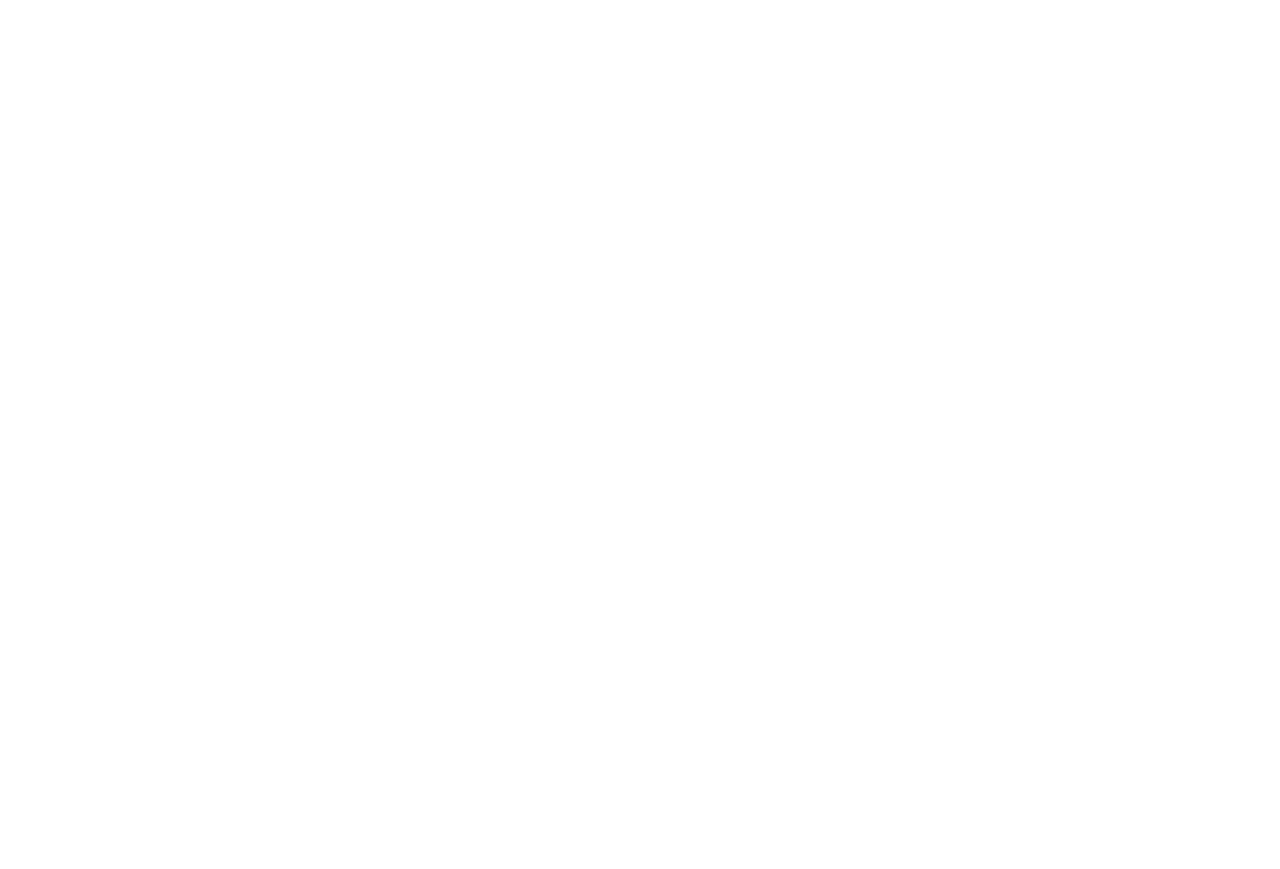
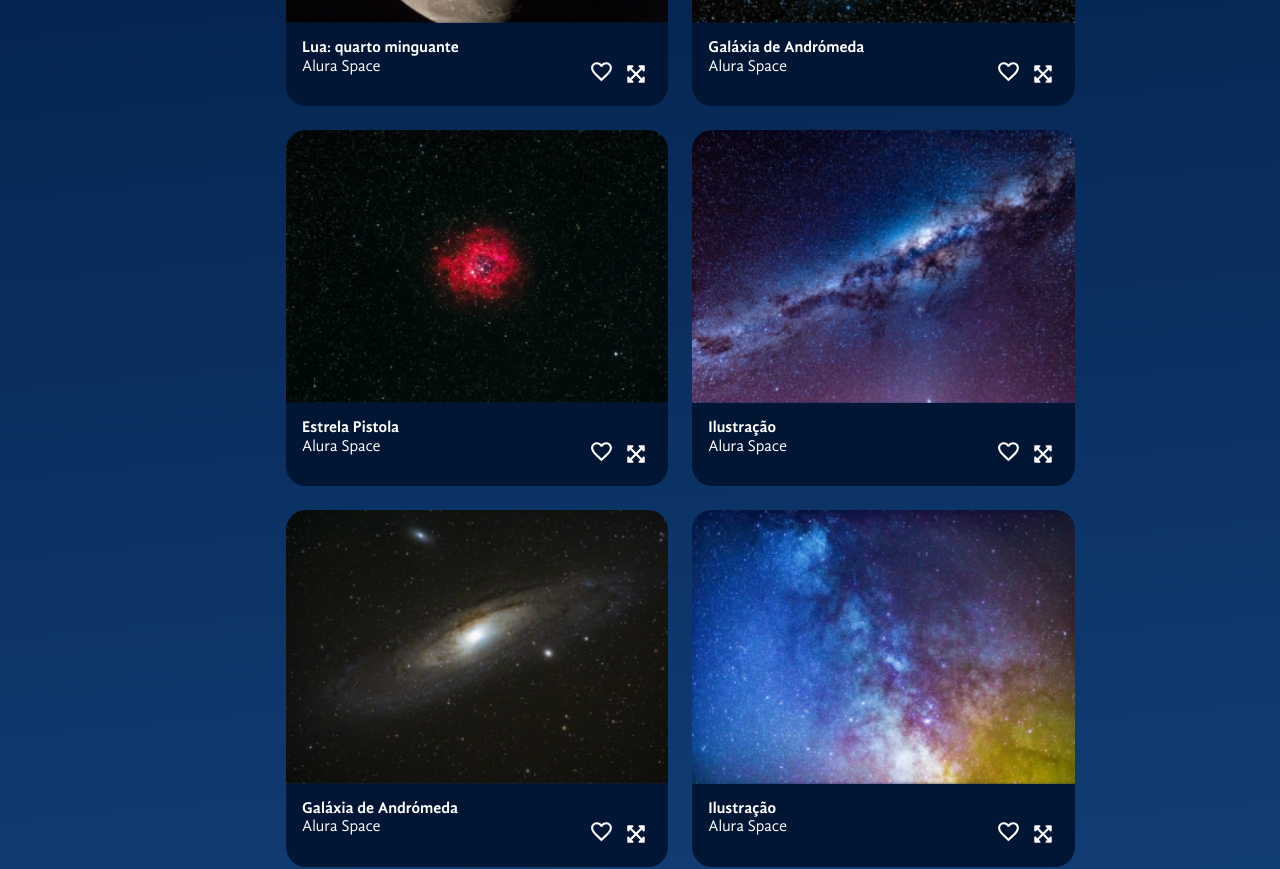
Before and after one commit to GuiBarbosa13/spaceApp, a React (Vite) app: page / in a window 1280 px wide. Shown: the part 1340-2209 px from the top of the page. Before the commit the page ends 800 px from the top, so only its background shows below. Built offline with nearby package versions, Linux system fonts and the light colour scheme.

Commit message:
desenvolvendo o container das imagens da galeria

```diff
--- a/package.json
+++ b/package.json
@@ -12,6 +12,7 @@
   "dependencies": {
     "react": "^18.2.0",
     "react-dom": "^18.2.0",
+    "react-icons": "^5.1.0",
     "styled-components": "^6.1.8"
   },
   "devDependencies": {
--- a/src/App.jsx
+++ b/src/App.jsx
@@ -4,6 +4,8 @@
 import BarraLateral from "./Componentes/BarraLateral";
 import Banner from "./Componentes/Banner";
 import Galeria from "./Componentes/Galeria";
+import Fotos from "./fotos.json";
+import { useState } from "react";
 
 
 const FundoGradiente = styled.div`
@@ -34,6 +36,8 @@
 `
 
 function App() {
+  const [fotosDaGaleria, SetFotosDaGaleria] = useState(Fotos);
+
   return (
     <FundoGradiente>
       <EstilosGlobais/>
@@ -47,7 +51,7 @@
           <ConteudoGaleria>
 
           <Banner/>
-          <Galeria/>
+          <Galeria fotos = {fotosDaGaleria}/>
 
           </ConteudoGaleria>
 
--- a/src/Componentes/BarraLateral/index.jsx
+++ b/src/Componentes/BarraLateral/index.jsx
@@ -6,6 +6,7 @@
     list-style: none;
     padding: 0;
     margin: 0;
+
 
    width: 212px;
    box-sizing: border-box;
--- /dev/null
+++ b/src/Componentes/Galeria/Imagem/index.jsx
@@ -0,0 +1,77 @@
+import { MdFavoriteBorder } from "react-icons/md";
+import { FaExpandArrowsAlt } from "react-icons/fa";
+import styled from "styled-components";
+
+const FigureEstilizada = styled.figure`
+    display: flex;
+    flex-direction: column;
+    margin:0;
+    max-width: calc(50% - 24px);
+    width: 100%;
+`
+
+const ImagemEstilizada = styled.img`
+    min-width: 100%;
+    border-radius: 20px 20px 0 0;
+    box-sizing: border-box;
+`
+
+const FigCaptionEstilizada = styled.figcaption`
+    background-color: #001634;
+    padding: 16px;
+    display: flex;
+    flex-direction: column;
+    border-radius: 0 0 20px 20px;
+
+    h3{
+        color: #fff;
+        font-family: 'GandhiSansBold';
+        font-size: 16px;
+        margin: 0;
+    }
+
+    footer{
+        display: flex;
+        justify-content: space-between;
+        align-items: start;
+
+
+        p{
+            color: #fff;
+            font-weight: 400;
+            font-size: 16px;
+            margin: 0;
+            flex-grow: 1;
+        }
+
+        div{
+            button{
+                background-color: transparent;
+                border: none;
+            }
+        }
+    }
+
+`
+
+
+const Imagem = ({foto}) => {
+    return(
+        <FigureEstilizada>
+            <ImagemEstilizada src={foto.path} alt={foto.titulo}/>
+            <FigCaptionEstilizada>
+                <h3>{foto.titulo}</h3>
+                <footer>
+                    <p>{foto.fonte}</p>
+                    <div>
+                        <button><MdFavoriteBorder fill="#fff" size={25}/></button>
+                        <button><FaExpandArrowsAlt fill="#fff" size={20} /></button>
+                    </div>
+
+                </footer>
+            </FigCaptionEstilizada>
+        </FigureEstilizada>
+    )
+}
+
+export default Imagem;
--- a/src/Componentes/Galeria/index.jsx
+++ b/src/Componentes/Galeria/index.jsx
@@ -2,6 +2,7 @@
 import Titulo from "../Titulo";
 import Populares from "./Populares";
 import Tags from "./Tags";
+import Imagem from "./Imagem";
 
 const GaleriaContainer = styled.div`
     display: flex;
@@ -11,10 +12,16 @@
     flex-grow: 1;
 `
 
+const SecaoFotos = styled.section`
+    display: flex;
+    flex-wrap: wrap;
+    gap: 24px;
+`
 
 
 
-const Galeria = () => {
+
+const Galeria = ({fotos = []}) => {
     return (
         <>
             <Tags/>
@@ -24,6 +31,10 @@
                     <Titulo alinhamento = "left">
                         Navegue pela Galeria
                     </Titulo>
+                    <SecaoFotos>
+                        {fotos.map(foto => <Imagem foto={foto} key={foto.id}/>)}
+                    </SecaoFotos>
+
                 </SecaoFluida>
 
                 <Populares/>
--- /dev/null
+++ b/src/fotos.json
@@ -0,0 +1,72 @@
+[
+  {
+    "titulo": "Grande Nuvem de Magalhães",
+    "fonte": "Alura Space",
+    "path": "/imagens/galeria/foto-1.png",
+    "id": "1",
+    "tagId": 2
+  },
+  {
+    "titulo": "Via Láctea",
+    "fonte": "Alura Space",
+    "path": "/imagens/galeria/foto-2.png",
+    "id": "2",
+    "tagId": 2
+  },
+  {
+    "titulo": "Lua: quarto minguante",
+    "fonte": "Alura Space",
+    "path": "/imagens/galeria/foto-3.png",
+    "id": "3",
+    "tagId": 3
+  },
+  {
+    "titulo": "Galáxia de Andrómeda",
+    "fonte": "Alura Space",
+    "path": "/imagens/galeria/foto-4.png",
+    "id": "4",
+    "tagId": 2
+  },
+  {
+    "titulo": "Estrela Pistola",
+    "fonte": "Alura Space",
+    "path": "/imagens/galeria/foto-5.png",
+    "id": "5",
+    "tagId": 1
+  },
+  {
+    "titulo": "Ilustração",
+    "fonte": "Alura Space",
+    "path": "/imagens/galeria/foto-6.png",
+    "id": "6",
+    "tagId": 4
+  },
+  {
+    "titulo": "Galáxia de Andrómeda",
+    "fonte": "Alura Space",
+    "path": "/imagens/galeria/foto-7.png",
+    "id": "7",
+    "tagId": 2
+  },
+  {
+    "titulo": "Ilustração",
+    "fonte": "Alura Space",
+    "path": "/imagens/galeria/foto-8.png",
+    "id": "8",
+    "tagId": 4
+  },
+  {
+    "titulo": "Céu estrelado",
+    "fonte": "Alura Space",
+    "path": "/imagens/galeria/foto-9.png",
+    "id": "9",
+    "tagId": 1
+  },
+  {
+    "titulo": "Ilustração",
+    "fonte": "Alura Space",
+    "path": "/imagens/galeria/foto-10.png",
+    "id": "10",
+    "tagId": 1
+  }
+]
```
Also changed, not shown: 1 other file (tests, documents, lock files or other folders).
